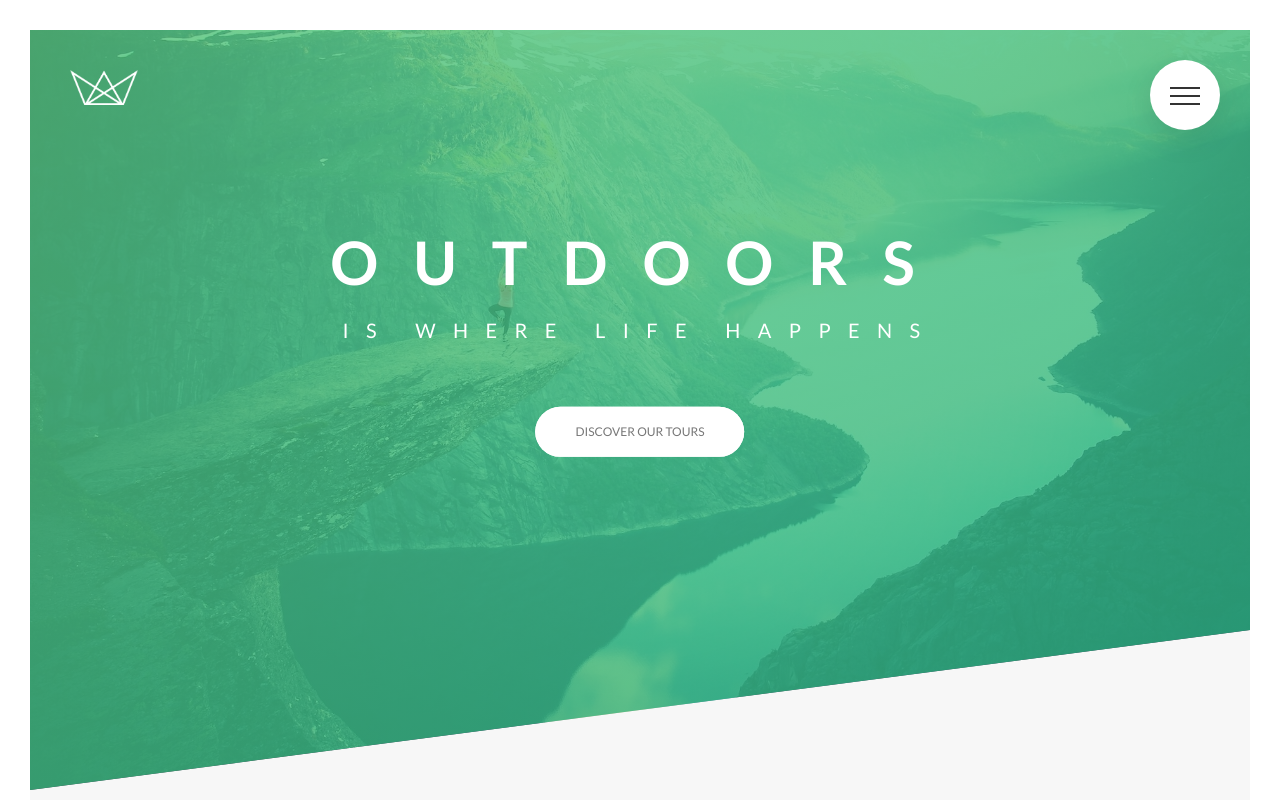
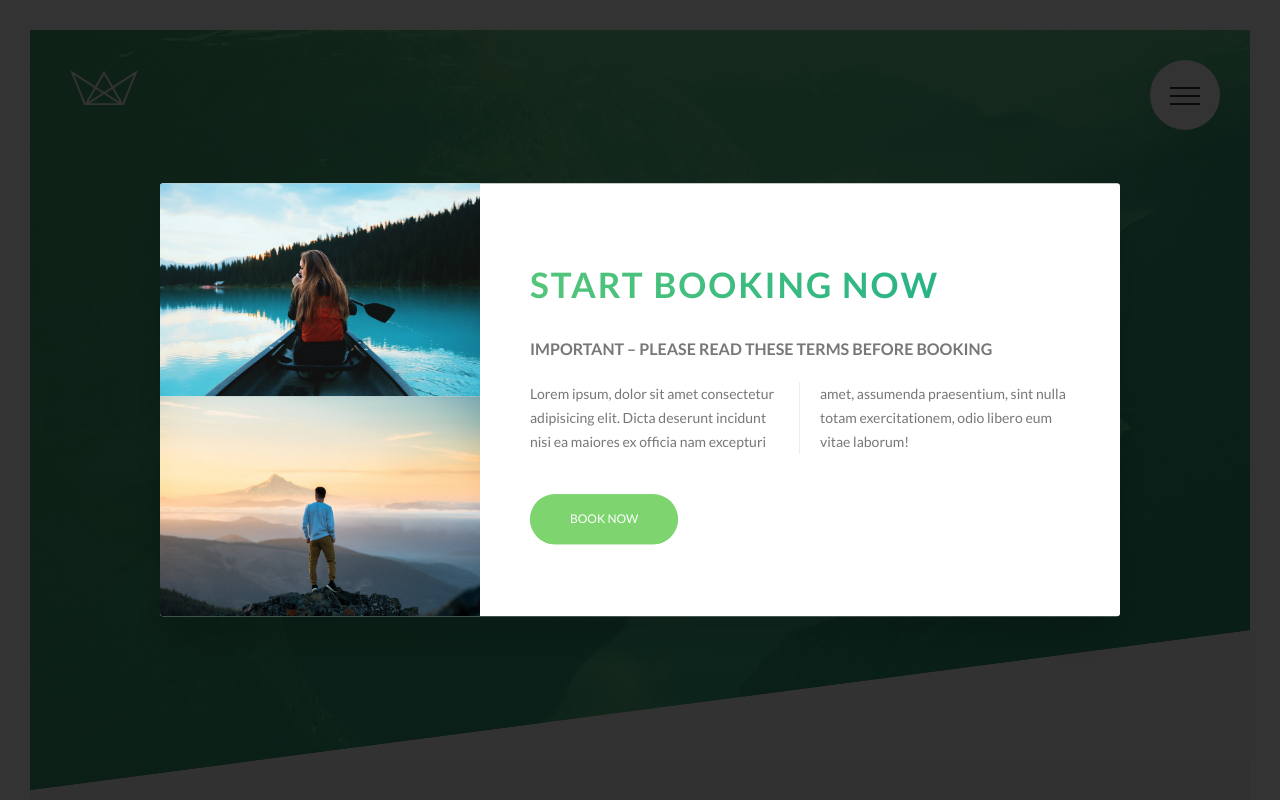
Before and after one commit to a2zarslaan/touragency, a website: page index.html in a window 1280 px wide. Shown: the top 800 px of the page. Drawn offline with Linux system fonts and the light colour scheme.

Commit message:
added styling for the popup in tours section

```diff
--- a/index.html
+++ b/index.html
@@ -476,4 +476,20 @@
         </div>
       </div>
     </footer>
+
+    <!-- we can put the popup anywhere in the code because it is not tied to the HTML part of the site as such. So we can place it anywhere -->
+    <div class="popup">
+      <div class="popup__content">
+        <div class="popup__left">
+          <img src="img/nat-8.jpg" alt="Tour Photo" class="popup__img">
+          <img src="img/nat-9.jpg" alt="Tour Photo" class="popup__img">
+        </div>
+        <div class="popup__right">
+          <h2 class="heading-secondary u-margin-bottom-small">Start Booking Now</h2>
+          <h3 class="heading-tertiary u-margin-bottom-small">Important &ndash; Please read these terms before booking</h3>
+          <p class="popup__text">Lorem ipsum, dolor sit amet consectetur adipisicing elit. Dicta deserunt incidunt nisi ea maiores ex officia nam excepturi amet, assumenda praesentium, sint nulla totam exercitationem, odio libero eum vitae laborum!</p>
+          <a href="#" class="btn btn--green">Book Now</a>
+        </div>
+      </div>
+    </div>
 </html>
--- a/scss/abstracts/_mixins.scss
+++ b/scss/abstracts/_mixins.scss
@@ -6,3 +6,11 @@
     clear: both;
   }
 }
+
+// mixin for absolute positioning. It was introduced in the code much later so we can still find this code snippet in some places in the codebase. This one is used in _popup partial for the first time
+@mixin absCenter {
+  position: absolute;
+  top: 50%;
+  left: 50%;
+  transform: translate(-50%, -50%);
+}
--- /dev/null
+++ b/scss/components/_popup.scss
@@ -0,0 +1,69 @@
+.popup {
+  height: 100vh;
+  width: 100%;
+  background-color: rgba($color-black, 0.8);
+  position: fixed;
+  top: 0;
+  left: 0;
+  z-index: 9999;
+
+  &__content {
+    // using mixin for absolute positioning
+    @include absCenter;
+    width: 75%;
+    background-color: $color-white;
+    box-shadow: 0 2rem 4rem rgba($color-black, 0.15);
+    border-radius: 3px;
+    display: table;
+    overflow: hidden;
+  }
+
+  &__left {
+    width: 33.3333%;
+
+    //we can use float:left to make the left and right section stay side by side of each other. But that will cause both sections to have height according to the amount of content they have instead of having equal height, which will make ogranising them visually, difficult. So we'll use a different technique here, using table cells to create the boxes of same height side by side. We'll have to give the parent a display property of table for this to work. Here content is the parent element according to the HTML structure
+    //float: left;
+    display: table-cell;
+  }
+
+  &__right {
+    width: 66.6667%;
+
+    //using table cells to create the boxes of same height side by side. We'll have to give the parent a display property of table for this to work. Here content is the parent element according to the HTML structure
+    display: table-cell;
+
+    // using a table property to align the contents
+    vertical-align: middle;
+    padding: 3rem 5rem;
+  }
+
+  &__img {
+    display: block;
+    width: 100%;
+  }
+
+  &__text {
+    font-size: 1.4rem;
+    margin-bottom: 4rem;
+
+    //using column layout to split text into 2 columns. It's  a relatively new CSS property
+    column-count: 2;
+
+    //default column gap is 1em, not rem. em means the font-size relative to the font-size of the element we are working on currently, that is 14 pix here. Rem would be the font-size wrt the font size for the body
+    column-gap: 4rem;
+
+    //used to separate the columns
+    column-rule: 1px solid $color-grey-light-2;
+
+    // -moz prefix version of the column properties above
+    -moz-column-count: 2;
+    -moz-column-gap: 4rem;
+    -moz-column-rule: 1px solid $color-grey-light-2;
+
+    //adds hyphens wherever there's a paragraph break and the word is incomplete, instead of writing the whole word in the next line. But this property needs a lot of prefixes to work in older browsers
+    hyphens: auto;
+    -moz-hyphens: auto; //for mozilla
+    -ms-hyphens: auto; //for microsoft/edge
+    -webkit-hyphens: auto; //for chrome and safari
+  }
+}
--- a/scss/main.scss
+++ b/scss/main.scss
@@ -10,6 +10,7 @@
 @import "base/utilities";
 
 @import "components/bg-video";
+@import "components/popup";
 @import "components/form";
 @import "components/button";
 @import "components/card";
```
Also changed, not shown: css/style.css.
